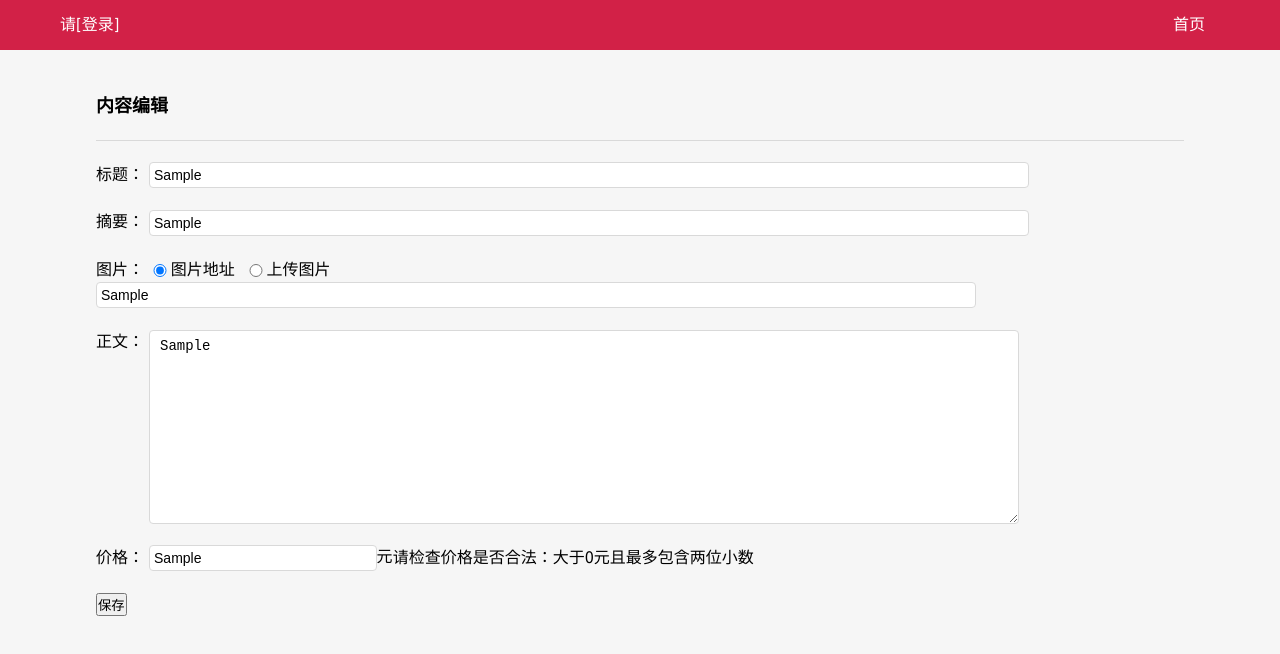
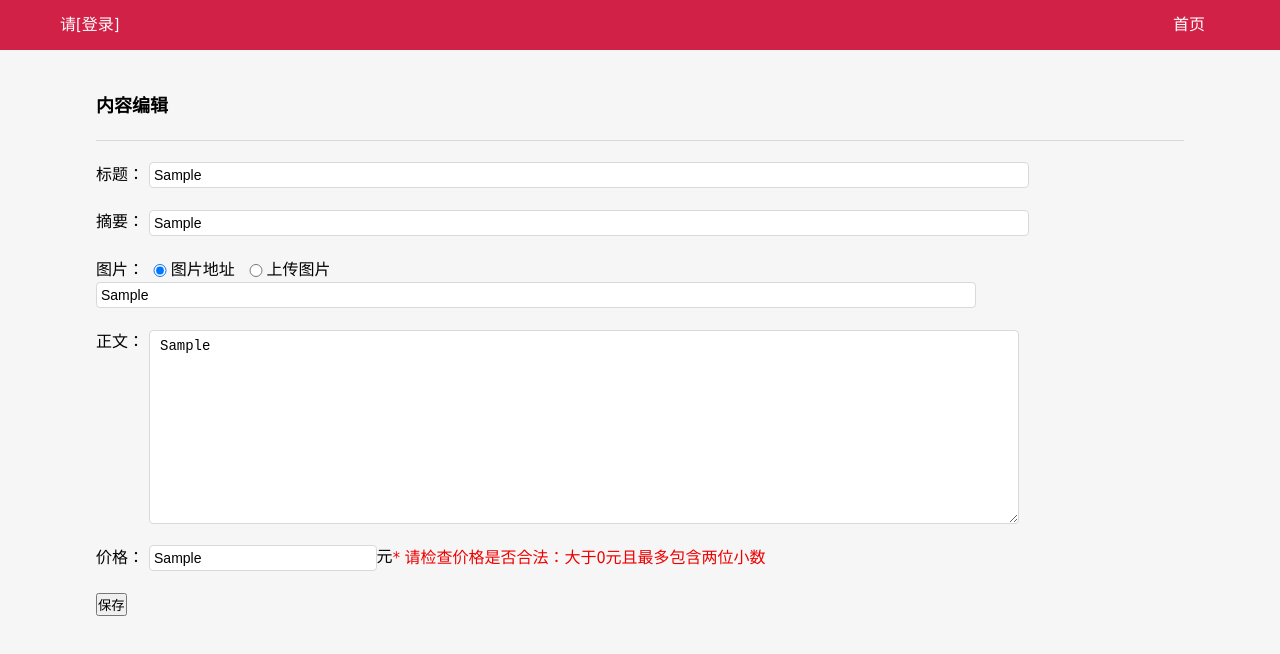
Before and after one commit to youdiannan/netease-homework-fe, a React app: page /publish in a window 1280 px wide. Both pictures are taken after typing "Sample", "Sample", "Sample", "Sample", "Sample" into the empty fields and a click on the input "保存". Shown: the top 654 px of the page. Built offline with nearby package versions, Linux system fonts and the light colour scheme; no server answers.

Commit message:
add some elements

```diff
--- a/src/common/BasicConfig.js
+++ b/src/common/BasicConfig.js
@@ -1,5 +1,5 @@
 const basicConfig = {
-    ENV: 'dev'
+    ENV: 'prod'
 }
 
 export default basicConfig;
--- a/src/index/components/Account.js
+++ b/src/index/components/Account.js
@@ -20,6 +20,9 @@ function Account(props) {
             <ul>
                 {accountItems}
             </ul>
+            <div className="total-price">
+                <span>总金额：￥{ (accountData.reduce((a, b) => a + b.totalAmount, 0)).toFixed(2) }</span>
+            </div>
         </div>
     )
 }
@@ -38,6 +41,7 @@ function AccountItem(props) {
                 {/* 商品名 */}
                 <h4>{item.productName}</h4>
                 <span className="abstract">{item.productAbstract}</span>
+                <br/>
                 <span className="price">单价: {item.price}</span>
                 <div className="p-cnt">
                     <span>数量：{item.count}</span>
--- a/src/index/components/Publish.js
+++ b/src/index/components/Publish.js
@@ -159,13 +159,13 @@ function Publish(props) {
           <span>标题：</span>
           <input type="text" name="name" value={product.name ? product.name : ''}
           onChange={(e) => setProduct({...product, 'name': e.target.value})}/>
-          { nameHint ? <span className="hint">商品标题长度必须为2-80个字符</span> : null}
+          { nameHint ? <span className="hint">*&nbsp;商品标题长度必须为2-80个字符</span> : null}
         </div>
         <div className="edit-item">
           <span>摘要：</span>
           <input type="text" name="productAbstract" value={product.productAbstract ? product.productAbstract : ''}
           onChange={(e) => setProduct({...product, 'productAbstract': e.target.value})} />
-          { abstractHint ? <span className="hint">商品摘要长度必须为2-140个字符</span> : null}
+          { abstractHint ? <span className="hint">*&nbsp;商品摘要长度必须为2-140个字符</span> : null}
         </div>
         <div className="edit-item">
           <span>图片：</span>
@@ -183,20 +183,20 @@ function Publish(props) {
             <input type="file" name="file" id="file" />
             <button className="upload-btn" onClick={uploadImg}>上传</button>
           </div>
-          { imgHint ? <span className="hint">图片不能为空</span> : null}
+          { imgHint ? <span className="hint">*&nbsp;图片不能为空</span> : null}
         </div>
         <div className="edit-item">
           <span className="desc">正文：</span>
           <textarea name="description" value={product.description ? product.description : ''}
           rows="10" placeholder={"2-1000个字符"}
           onChange={(e) => setProduct({...product, 'description': e.target.value})} />
-          { fullDescHint ? <span className="hint">商品描述信息长度必须为2-1000个字符</span> : null}
+          { fullDescHint ? <span className="hint">*&nbsp;商品描述信息长度必须为2-1000个字符</span> : null}
         </div>
         <div className="edit-item">
           <span>价格：</span>
           <input className="price" type="text" name="price" value={product.price ? product.price : ''}
           onChange={(e) => setProduct({...product, 'price': e.target.value})} />元
-          { priceHint ? <span className="hint">请检查价格是否合法：大于0元且最多包含两位小数</span> : null }
+          { priceHint ? <span className="hint">*&nbsp;请检查价格是否合法：大于0元且最多包含两位小数</span> : null }
         </div>
         <input type="submit" value="保存" />
       </form>
--- a/src/index/components/css/Publish.css
+++ b/src/index/components/css/Publish.css
@@ -75,3 +75,7 @@
 .p-pub .edit-item .price {
     width: 20%;
 }
+
+.p-pub .hint {
+    color: #e00;
+}
```
